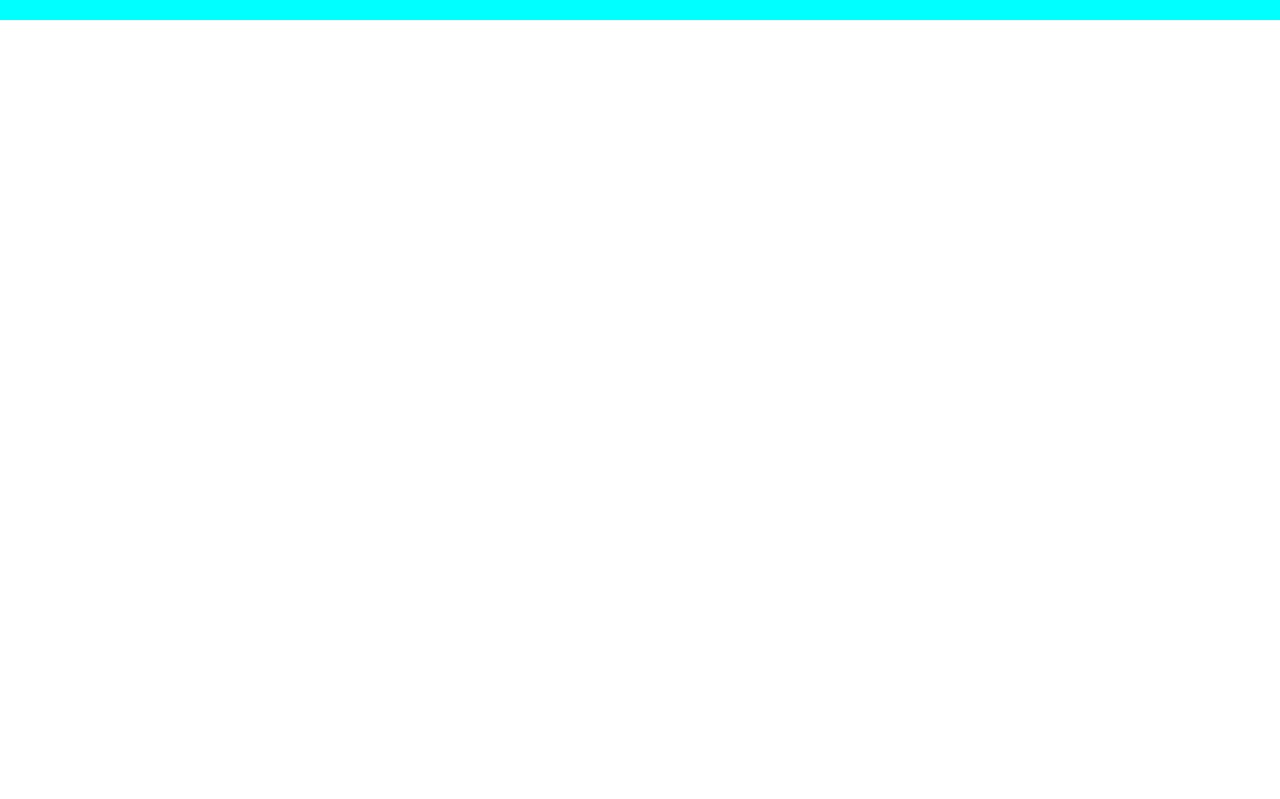
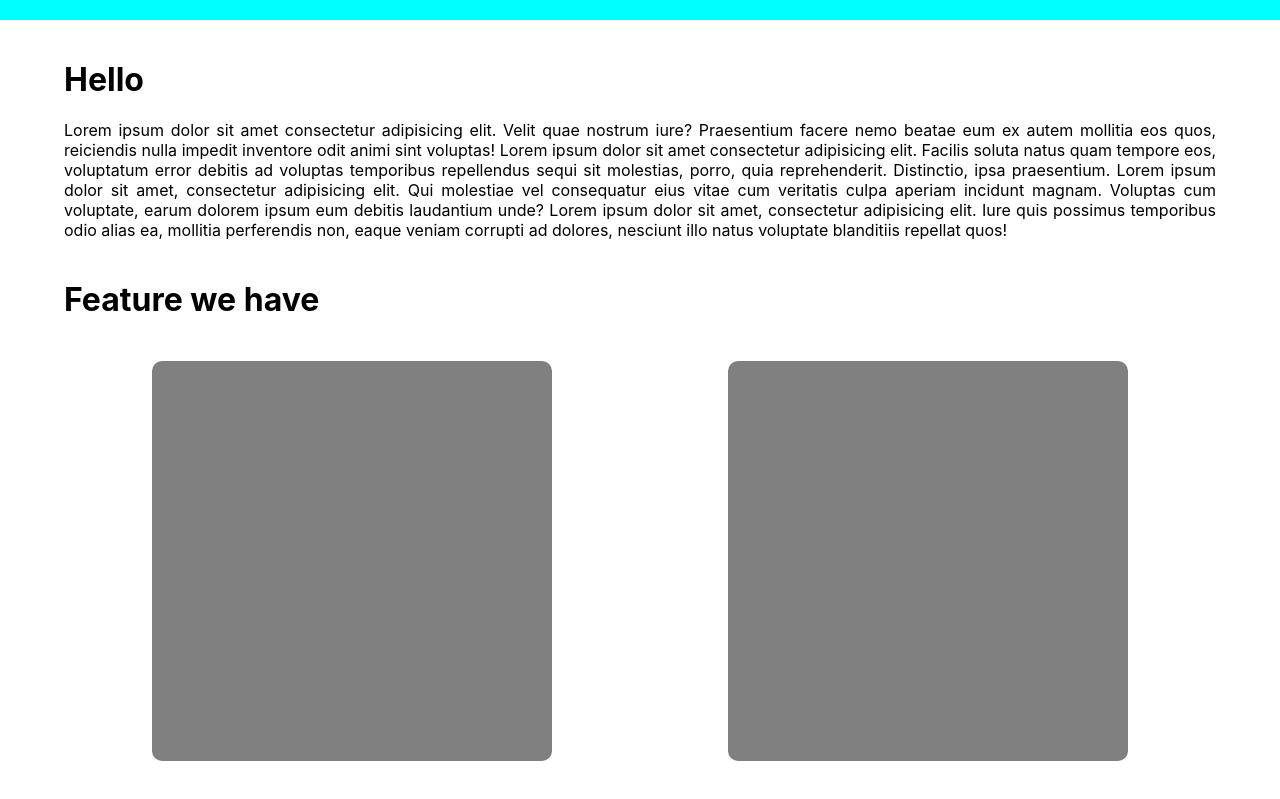
Before and after one commit to andriapratama/invitation, a React (Create React App) app: page / in a window 1280 px wide. Shown: the part 540-1339 px from the top of the page. Before the commit the page ends 800 px from the top, so only its background shows below. Built offline with nearby package versions, Linux system fonts and the light colour scheme.

Commit message:
create feature

```diff
--- a/src/client/home/Home.css
+++ b/src/client/home/Home.css
@@ -0,0 +1,11 @@
+.home {
+    width: 100%;
+    height: auto;
+}
+
+.description{
+    width: 90%;
+    height: auto;
+    margin: 40px auto;
+    text-align: justify;
+}
--- a/src/client/home/Home.jsx
+++ b/src/client/home/Home.jsx
@@ -1,13 +1,21 @@
 import React from "react";
 import './Home.css';
 import Hero from "./components/hero/Hero";
+import Feature from "./components/feature/Feature";
 
 const Home = () => {
     return (
         <div className="home">
             <Hero />
-            <div className="description"></div>
-            <div className="feature"></div>
+            <div className="description">
+                <h1>Hello</h1>
+                <p>Lorem ipsum dolor sit amet consectetur adipisicing elit. Velit quae nostrum iure? Praesentium facere nemo beatae eum ex autem mollitia eos quos, reiciendis nulla impedit inventore odit animi sint voluptas!
+                    Lorem ipsum dolor sit amet consectetur adipisicing elit. Facilis soluta natus quam tempore eos, voluptatum error debitis ad voluptas temporibus repellendus sequi sit molestias, porro, quia reprehenderit. Distinctio, ipsa praesentium.
+                    Lorem ipsum dolor sit amet, consectetur adipisicing elit. Qui molestiae vel consequatur eius vitae cum veritatis culpa aperiam incidunt magnam. Voluptas cum voluptate, earum dolorem ipsum eum debitis laudantium unde?
+                    Lorem ipsum dolor sit amet, consectetur adipisicing elit. Iure quis possimus temporibus odio alias ea, mollitia perferendis non, eaque veniam corrupti ad dolores, nesciunt illo natus voluptate blanditiis repellat quos!
+                </p>
+            </div>
+            <Feature />
             <div className="feedback"></div>
             <div className="footer"></div>
         </div>
--- /dev/null
+++ b/src/client/home/components/feature/Feature.css
@@ -0,0 +1,19 @@
+.feature {
+    width: 90%;
+    height: auto;
+    margin: 40px auto;
+}
+
+.feature-body{
+    display: flex;
+    flex-wrap: wrap;
+    justify-content: space-around;
+}
+
+.feature-box {
+    width: 400px;
+    height: 400px;
+    background-color: grey;
+    border-radius: 10px;
+    margin: 20px;
+}
--- /dev/null
+++ b/src/client/home/components/feature/Feature.jsx
@@ -0,0 +1,18 @@
+import React from "react";
+import './Feature.css';
+
+const Feature = () => {
+    return (
+        <div className="feature">
+            <h1>Feature we have</h1>
+            <div className="feature-body">
+                <div className="feature-box"></div>
+                <div className="feature-box"></div>
+                <div className="feature-box"></div>
+                <div className="feature-box"></div>
+            </div>
+        </div>
+    )
+}
+
+export default Feature;
--- a/src/client/home/components/hero/Hero.css
+++ b/src/client/home/components/hero/Hero.css
@@ -1,6 +1,6 @@
 .hero{
     width: 100%;
-    height: 100%;
+    height: auto;
     position: relative;
 }
 
```
